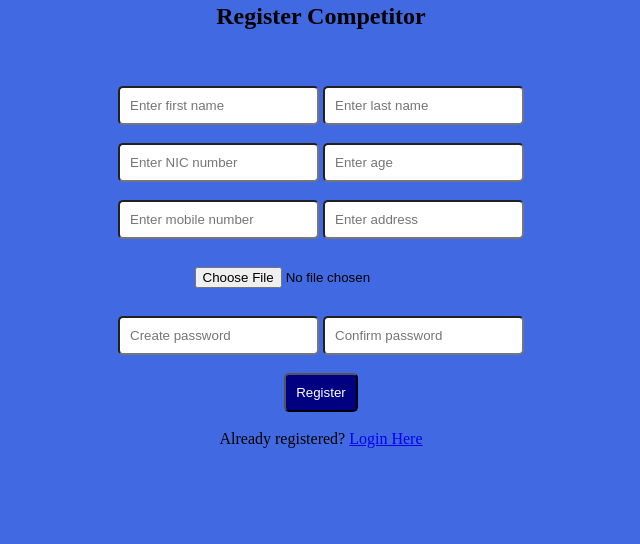
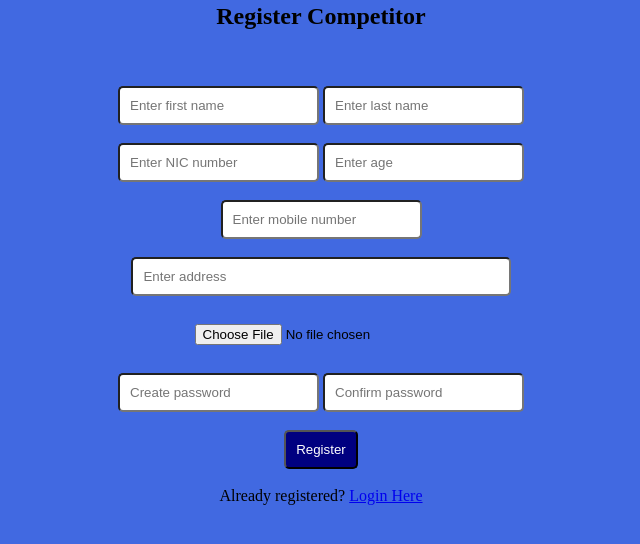
Before and after one commit to AnupamaBalasooriya98/VotingSystem, a PHP site: page /routes/competitor_register.html in a window 1280 px wide. Shown: the part 136-680 px from the top of the page, without its empty margins (319-959 px from the left). Run offline with PHP 8.4, Linux system fonts and the light colour scheme.

Commit message:
Edit address input

```diff
--- a/css/stylesheet.css
+++ b/css/stylesheet.css
@@ -42,7 +42,8 @@ button {
   color: white;
 }
 
-#photoInput {
+#addressInput {
   padding: 10px;
   border-radius: 5px;
+  width: 30%;
 }
--- a/routes/competitor_register.html
+++ b/routes/competitor_register.html
@@ -42,6 +42,7 @@
           name="mobileNumber"
           placeholder="Enter mobile number"
         />
+        <br /><br />
         <input
           type="text"
           id="addressInput"
```
